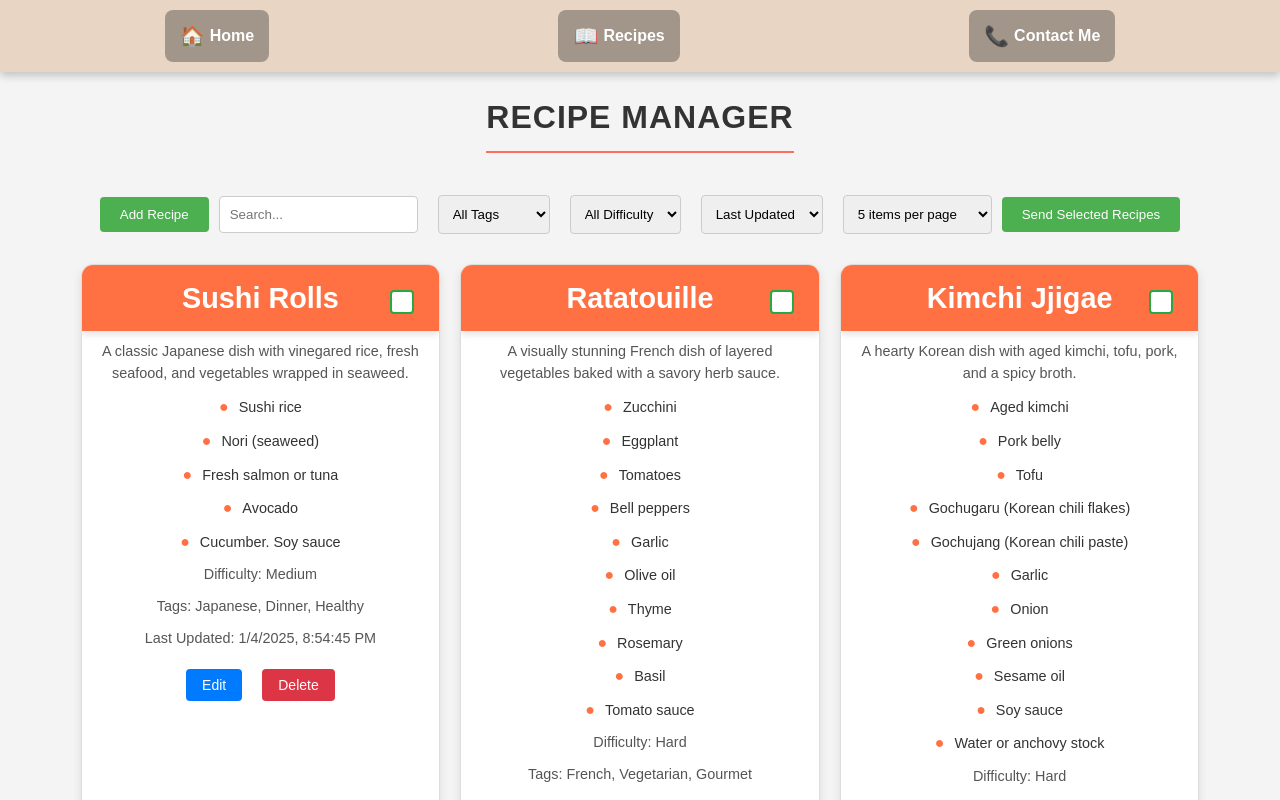
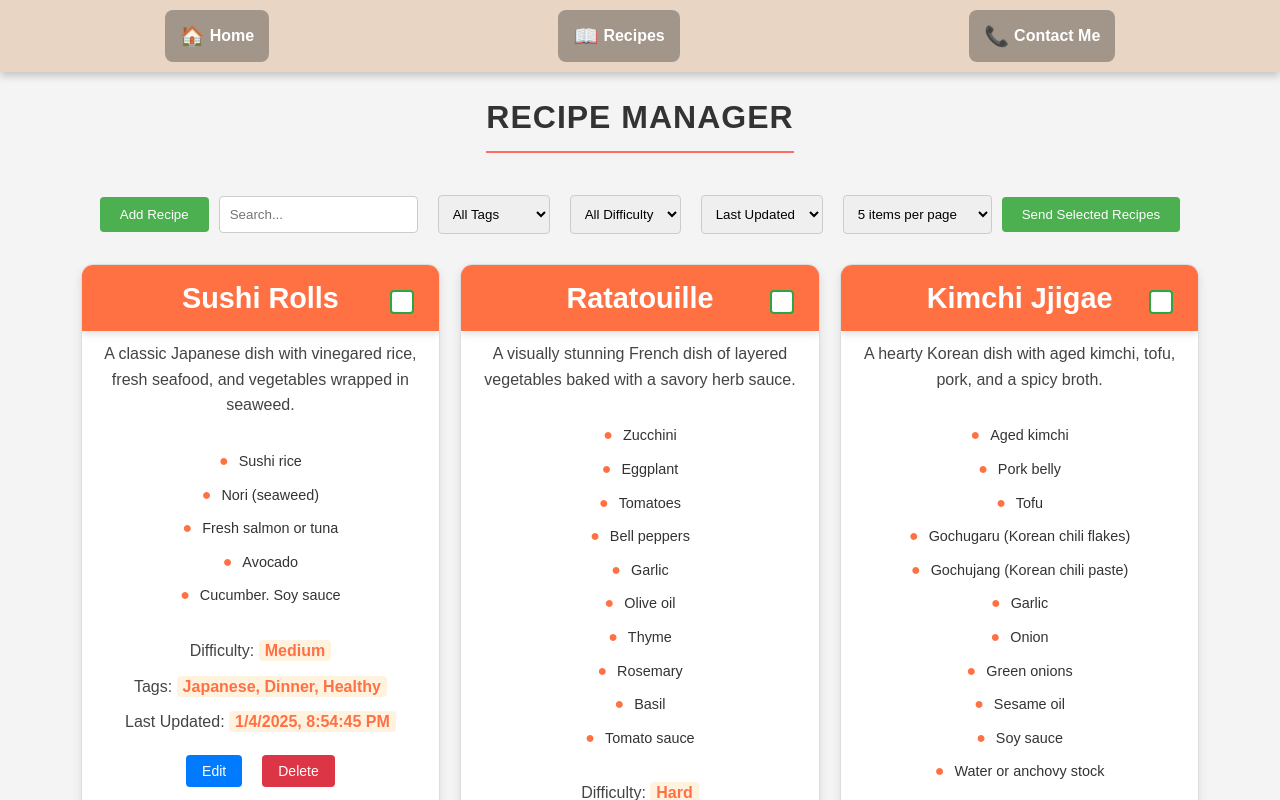
Before and after one commit to rasadli/RecipeManagerApp, a React (Create React App) app: page /recipes in a window 1280 px wide. Shown: the top 800 px of the page. Built offline with nearby package versions, Linux system fonts and the light colour scheme; data requests are answered from the project's data file; a web font is replaced by a local one.

Commit message:
changes to css file

```diff
--- a/src/components/RecipeCard.jsx
+++ b/src/components/RecipeCard.jsx
@@ -15,9 +15,9 @@ const RecipeCard = ({ recipe, onEdit, onDelete, onSelect, isSelected }) => {
                     <li key={index}>{ingredient}</li>
                 ))}
             </ul>
-            <p>Difficulty: {recipe.difficulty}</p>
-            <p>Tags: {recipe.tags.join(", ")}</p>
-            <p>Last Updated: {new Date(recipe.updatedAt).toLocaleString()}</p>
+            <p>Difficulty: <span>{recipe.difficulty}</span></p>
+            <p>Tags: <span>{recipe.tags.join(", ")}</span></p>
+            <p>Last Updated: <span>{new Date(recipe.updatedAt).toLocaleString()}</span></p>
             <button className="edit-btn" onClick={onEdit}>Edit</button>
             <button className="delete-btn" onClick={onDelete}>Delete</button>
         </>
--- a/src/index.css
+++ b/src/index.css
@@ -1,6 +1,14 @@
 * {
   margin: 0;
   padding: 0;
+  box-sizing: border-box;
+}
+
+body {
+  font-family: 'Poppins', sans-serif;
+  background-color: #f4f4f4;
+  color: #333;
+  line-height: 1.6;
 }
 
 /* Recipe List */
@@ -77,9 +85,7 @@
   font-size: 1.8rem;
   font-weight: bold;
   color: #ffffff;
-  /* White text */
   background-color: #ff7043;
-  /* Orange background */
   padding: 10px 15px;
   margin: 0;
   border-radius: 8px 8px 0 0;
@@ -89,16 +95,26 @@
 
 /* Recipe Card Description */
 .recipe-card p {
-  font-size: 0.9rem;
-  line-height: 1.5;
+  font-size: 1rem;
+  line-height: 1.6;
+  color: #444;
   margin: 10px 15px;
-  color: #555;
+}
+
+.recipe-card p span {
+  font-weight: bold;
+  color: #ff7043;
+  background-color: #fff3e0;
+  padding: 2px 6px;
+  border-radius: 4px;
+  transition: background-color 0.3s ease, color 0.3s ease;
 }
 
 /* Recipe Card Ingredients */
 .recipe-card ul {
   list-style: none;
   padding: 0 15px;
+  margin: 30px;
 }
 
 .recipe-card ul li {
@@ -106,16 +122,12 @@
   margin-bottom: 8px;
   position: relative;
   color: #333;
-  /* Ingredients text black */
 }
 
 .recipe-card ul li::before {
   content: "●";
-  /* Round bullet */
   color: #ff7043;
-  /* Match the heading color */
   font-size: 1rem;
-  /* Slightly larger bullet */
   margin-right: 10px;
 }
 
@@ -153,31 +165,22 @@
 /* Checkbox Styling */
 .recipe-card input[type="checkbox"] {
   appearance: none;
-  /* Remove default browser styles */
   width: 20px;
-  /* Checkbox size */
   height: 20px;
   position: absolute;
   top: 15px;
-  /* Align with the top-right corner */
   right: 15px;
   cursor: pointer;
   z-index: 2;
-  /* Place above the card */
   border: 2px solid #28a745;
-  /* Green border */
   background-color: #fff;
-  /* White background for unchecked state */
   border-radius: 4px;
-  /* Rounded corners */
   transition: background-color 0.3s ease, border-color 0.3s ease;
 }
 
 .recipe-card input[type="checkbox"]:checked {
   background-color: #28a745;
-  /* Green background */
   border-color: #218838;
-  /* Darker green border */
   display: flex;
   justify-content: center;
   align-items: center;
@@ -185,10 +188,8 @@
 
 .recipe-card input[type="checkbox"]:checked::before {
   content: "✔";
-  /* Checkmark inside the checkbox */
   font-size: 14px;
   color: white;
-  /* White checkmark */
   font-weight: bold;
   display: flex;
   align-items: center;
@@ -198,7 +199,6 @@
 /* Hover effect for the checkbox */
 .recipe-card input[type="checkbox"]:hover {
   box-shadow: 0 0 5px rgba(40, 167, 69, 0.5);
-  /* Subtle green glow */
   transition: box-shadow 0.3s ease;
 }
 
@@ -281,7 +281,6 @@
   background-color: #e8d5c4;
   padding: 10px 20px;
   box-shadow: 0 4px 8px rgba(0, 0, 0, 0.2);
-  /* Subtle shadow */
 }
 
 .navbar-list {
@@ -304,13 +303,10 @@
   padding: 10px 15px;
   border-radius: 8px;
   background-color: rgba(0, 0, 0, 0.3);
-  /* Semi-transparent background */
   display: flex;
   align-items: center;
-  /* Align emoji and text vertically */
   justify-content: center;
   gap: 5px;
-  /* Space between emoji and text */
   transition: background-color 0.3s ease, transform 0.2s ease;
 }
 
@@ -320,29 +316,23 @@
 
 .navbar-link[href="/"]::before {
   content: '🏠';
-  /* Home Emoji */
 }
 
 .navbar-link[href="/recipes"]::before {
   content: '📖';
-  /* Recipes Emoji */
 }
 
 .navbar-link[href="/contact"]::before {
   content: '📞';
-  /* Contact Me Emoji */
 }
 
 .navbar-link:hover {
   background-color: rgba(255, 255, 255, 0.2);
-  /* Light highlight on hover */
   transform: translateY(-2px);
-  /* Slight pop-up effect */
 }
 
 .navbar-link:active {
   transform: translateY(0);
-  /* Reset pop-up on click */
 }
 
 
@@ -527,19 +517,6 @@
   transform: translateY(-50%);
 }
 
-/* Global Styles */
-* {
-  margin: 0;
-  padding: 0;
-  box-sizing: border-box;
-}
-
-body {
-  font-family: 'Poppins', sans-serif;
-  background-color: #f4f4f4;
-  color: #333;
-  line-height: 1.6;
-}
 
 /* Background container */
 .background-container {
```
